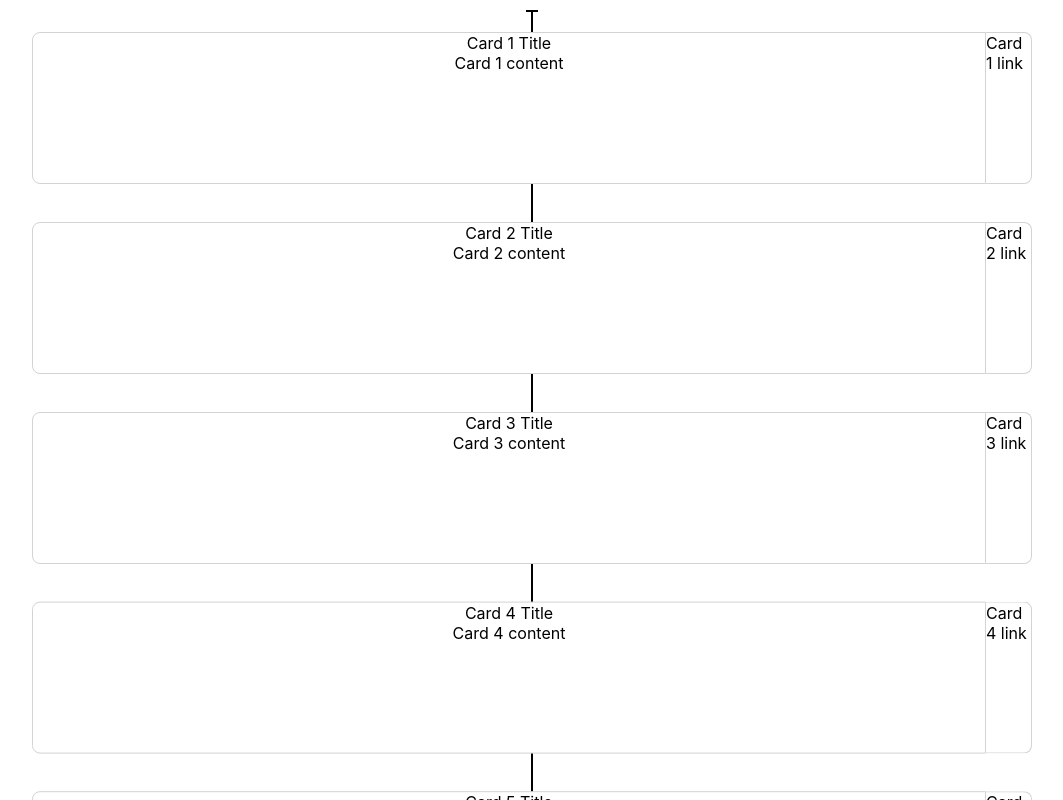
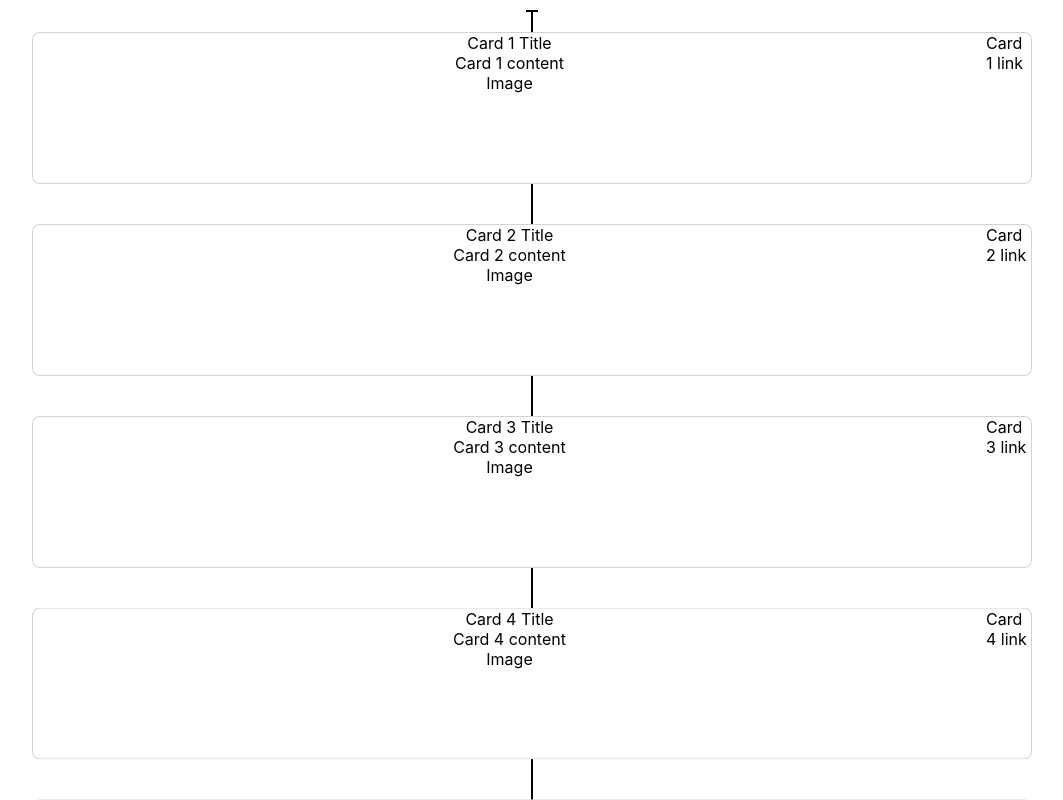
Before and after one commit to danielnichols/danielnichols.github.io, a React app: page / in a window 1280 px wide. Shown: the top 800 px of the page, without its empty margins (108-1171 px from the left). Built offline with nearby package versions, Linux system fonts and the light colour scheme; the HTML template or start-up script is replaced by a standard one.

Commit message:
improved height and width definition of cards
Should now be easier to adapt to different sizes

```diff
--- a/src/components/common/Timeline/TimelineCard/TimelineCard.tsx
+++ b/src/components/common/Timeline/TimelineCard/TimelineCard.tsx
@@ -27,21 +27,19 @@ import CardTitle from './CardTitle';
 
 // TODO: Proper card sizing
 
-const CardContainer = styled.div`
-  width: 1000px;
+const CardContainer = styled.div``;
+const CardBody = styled.div`
   height: 150px;
-`;
-const CardBody = styled.div`
-  height: 100%;
-  width: calc(100% - 45px - 3px);
+  width: 953px;
   float: left;
   text-align: center;
   border: 1px solid lightgrey;
+  border-right: 0px;
   border-radius: 8px 0px 0px 8px;
   background-color: white;
 `;
 const CardLinkBody = styled.div`
-  height: 100%;
+  height: 150px;
   width: 45px;
   float: left;
   border: 1px solid lightgrey;
@@ -58,10 +56,13 @@ const TimelineCard = props => (
     <CardBody>
       <CardTitle>{props.title}</CardTitle>
       <CardContent>{props.content}</CardContent>
+      Image
     </CardBody>
     <CardLinkBody>
       <CardNavLink>{props.link}</CardNavLink>
     </CardLinkBody>
+    <div style={ { clear: 'both' } } />
+    <div />
   </CardContainer>
 );
 
```
